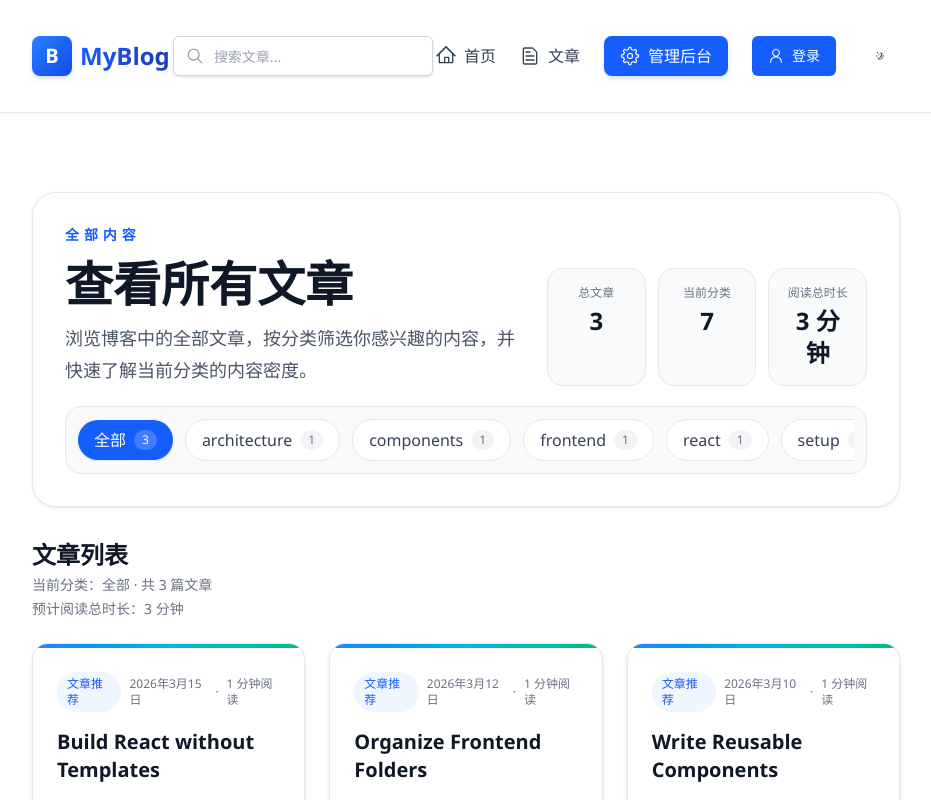
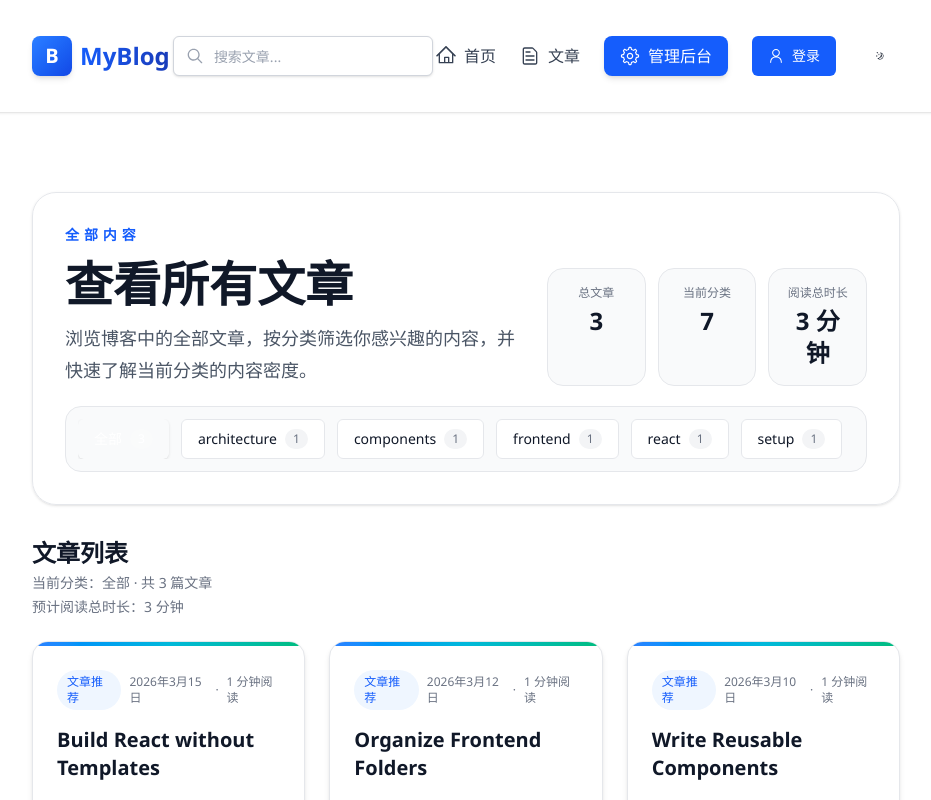
Before and after one commit to BqLee-AI/blog-FE, a React (Vite) app: page /articles in a window 1280 px wide. Shown: the top 800 px of the page, without its empty margins (174-1105 px from the left). Built offline with nearby package versions, Linux system fonts and the light colour scheme.

Commit message:
feat(page): unify article listing controls

```diff
--- a/src/pages/AdminDashboardPage.tsx
+++ b/src/pages/AdminDashboardPage.tsx
@@ -127,9 +127,14 @@ export default function AdminDashboardPage() {
                   <tr>
                     <td colSpan={4} className="px-6 py-8 text-center text-gray-500 dark:text-gray-400">
                       暂无文章，
-                      <button type="button" onClick={() => navigate("/admin/create")} className="text-blue-600 hover:underline dark:text-blue-400">
+                      <Button
+                        type="button"
+                        variant="ghost"
+                        onClick={() => navigate("/admin/create")}
+                        className="h-auto p-0 text-blue-600 hover:bg-transparent hover:underline dark:text-blue-400"
+                      >
                         创建一篇
-                      </button>
+                      </Button>
                     </td>
                   </tr>
                 ) : (
--- a/src/pages/ArticlesPage.tsx
+++ b/src/pages/ArticlesPage.tsx
@@ -2,6 +2,7 @@ import { useEffect, useMemo, useState } from "react";
 import PostCard from "@/features/articles/components/PostCard";
 import { usePostStore } from "@/store/postStore";
 import { estimateReadingTime } from "@/lib/utils";
+import { Button } from "@/components/ui/button";
 
 export default function ArticlesPage() {
   const { posts, isLoading, fetchPosts } = usePostStore();
@@ -89,13 +90,14 @@ export default function ArticlesPage() {
               const categoryCount = category === "全部" ? posts.length : categoryCounts.get(category) ?? 0;
 
               return (
-                <button
+                <Button
                   key={category}
                   type="button"
                   onClick={() => setActiveCategory(category)}
+                  variant="ghost"
                   className={
                     isActive
-                      ? "inline-flex items-center gap-2 rounded-full bg-blue-600 px-4 py-2 text-white font-medium shadow-sm"
+                      ? "inline-flex items-center gap-2 rounded-full bg-blue-600 px-4 py-2 text-white font-medium shadow-sm hover:bg-blue-600 hover:text-white"
                       : "inline-flex items-center gap-2 rounded-full bg-white dark:bg-gray-900 px-4 py-2 text-gray-700 dark:text-gray-300 border border-gray-200 dark:border-gray-700 hover:border-blue-300 dark:hover:border-blue-700 hover:text-blue-600 dark:hover:text-blue-400 transition-colors"
                   }
                 >
@@ -109,7 +111,7 @@ export default function ArticlesPage() {
                   >
                     {categoryCount}
                   </span>
-                </button>
+                </Button>
               );
             })}
           </div>
```
